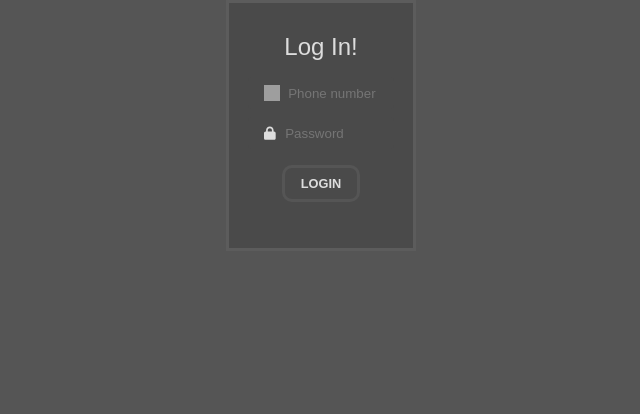
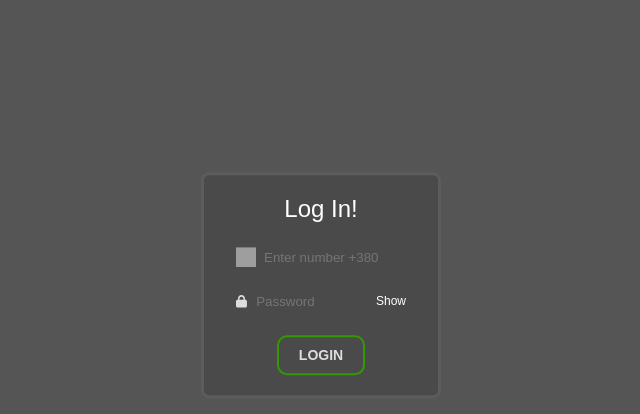
Before and after one commit to alex-zal-19/QR_Flesh, a React (Create React App) app: page / in a window 1280 px wide. Shown: the top 414 px of the page, without its empty margins (319-959 px from the left). Built offline with nearby package versions, Linux system fonts and the light colour scheme; grey boxes are pictures that could not be loaded.

Commit message:
Login page update and basic settings of tocken

```diff
--- a/src/components/script/button.jsx
+++ /dev/null
@@ -1,15 +0,0 @@
-import React from 'react';
-
-// Підключення CSS
-import '../style/button.css';
-
-
-function Button({className, children, onClick }) {
-    className = "button" + ' ' + className
-    return (
-        <button className = { className} onClick={onClick} >{children} </button>
-    );
-}
-
-
-export default Button;
--- /dev/null
+++ b/src/components/script/components.jsx
@@ -0,0 +1,19 @@
+import React, { Component } from 'react';
+
+// Підключення CSS
+import '../style/components.css';
+
+function Components () {
+}
+
+export function Button({className, children, onClick }) {
+    className = "button" + ' ' + className
+    return (
+        <button className = { className} onClick={onClick} >{children} </button>
+    );
+}
+
+
+
+
+export default Components;
--- a/src/components/style/button.css
+++ b/src/components/style/components.css
@@ -1,3 +1,6 @@
+
+/* Button */
+
 .button{
     background-color: #4a4a4a;
     border: 3px solid #555555;
@@ -6,6 +9,8 @@
     font-size: 14px;
     cursor: pointer;
     text-align: left;
+    border-color: #339900;
+    border-width: 2px;
 }
 
 .button:hover {
@@ -17,3 +22,17 @@
 .button:active {
     background-color: #339900;
 }
+
+/* Input */
+
+.search-input {
+    width: 100%;
+    padding: 8px;
+    margin-bottom: 15px;
+    border: 1px solid #5c5c5c;
+    border-radius: 4px;
+    background-color: #717171;
+}
+.search-input::placeholder{
+    color: #bbbbbb;
+}
--- a/src/main-content/script/AdminPage.jsx
+++ b/src/main-content/script/AdminPage.jsx
@@ -5,7 +5,7 @@ import { useState } from 'react';
 import TableSettings from './TableSettings';
 import EstablishmentSettings from './EstablishmentSettings';
 import MenuSettings from './MenuSettings';
-import Button from '../../components/script/button';
+import {Button} from '../../components/script/components';
 
 import '../style/AdminPage.css';
 import '../../App.css';
--- a/src/main-content/script/LoginPage.jsx
+++ b/src/main-content/script/LoginPage.jsx
@@ -1,42 +1,138 @@
-import React from 'react';
+import React, { useState, useEffect } from 'react';
 import { useNavigate } from "react-router-dom";
-
-
-
-import Button from '../../components/script/button';
+import { Button } from '../../components/script/components';
+import Cookies from 'js-cookie';  // Импортируем библиотеку для работы с куки
 
 import '../style/LoginPage.css';
 import '../../App.css';
+import phone from '../../icons/phone.svg';
 
 function LoginPage() {
     const navigate = useNavigate();
+    const accessToken = Cookies.get('accessToken');
 
-    const goToAdmin = () => {
-    navigate("/Admin");
+    useEffect(() => {
+        if (accessToken) {
+          navigate('/Admin');
+        }
+      }, [accessToken, navigate]);
+
+    const [phoneError, setPhoneError] = useState('');
+    const [passwordError, setPasswordError] = useState('');
+    const [formData, setFormData] = useState({
+        phone: '',
+        password: ''
+    });
+    const [isPasswordVisible, setIsPasswordVisible] = useState(false);
+
+    const validatePhone = (phone) => {
+        const phoneRegex = /^\+?\d{10,13}$/;
+        return phoneRegex.test(phone);
     };
 
-    return(
-        <div className='app-container'>
-            <div class="card">
-                <h4 class="title">Log In!</h4>
-                <form>
-                        <div class="field">
-                        <img class="input-icon" viewBox="0 0 500 500" src="../../icons/phone.svg" alt="phone" ></img>
-                        <input autocomplete="off" id="logtel" placeholder="Phone number" class="input-field" name="logtel" type="tel"/>
-                    </div>
-                        <div class="field">
-                        <svg class="input-icon" viewBox="0 0 500 500" xmlns="http://www.w3.org/2000/svg">
+    const validatePassword = (password) => {
+        const passwordRegex = /^(?!.*[^a-zA-Z0-9!@#$%^&*()_+={}[\]:;"'<>,.?/\\|`~]).{6,20}$/;
+        const simplePasswordRegex = /^(1234|12345|123456|1234567|12345678|123456789|qwerty|111111|password|admin|letmein)$/i;
+        return passwordRegex.test(password) && !simplePasswordRegex.test(password);
+    };
 
+    const handleSubmit = (e) => {
+        e.preventDefault();
+        const { phone, password } = formData;
 
-                        <path d="M80 192V144C80 64.47 144.5 0 224 0C303.5 0 368 64.47 368 144V192H384C419.3 192 448 220.7 448 256V448C448 483.3 419.3 512 384 512H64C28.65 512 0 483.3 0 448V256C0 220.7 28.65 192 64 192H80zM144 192H304V144C304 99.82 268.2 64 224 64C179.8 64 144 99.82 144 144V192z"></path></svg>
-                        <input autocomplete="off" id="logpass" placeholder="Password" class="input-field" name="logpass" type="password"/>
-                    </div>
-                    <Button className="card-button" type="submit" onClick = {goToAdmin} > login </Button>
-                    {/*
-                            Fogot Зробим потом
-                    <a href="#" class="btn-link">Forgot your password?</a>
-                    */}
-                </form>
+        if (!validatePhone(phone)) {
+            setPhoneError('Invalid phone number');
+        } else {
+            setPhoneError('');
+        }
+
+        if (!validatePassword(password)) {
+            setPasswordError('Password too weak or contains invalid characters');
+        } else {
+            setPasswordError('');
+        }
+
+        if (validatePhone(phone) && validatePassword(password)) {
+            // Assuming API call here to authenticate and get tokens
+            const  authtoken = {
+                accessToken: 'fakeAccessToken123',
+                refreshToken: 'fakeRefreshToken123'
+            };
+
+            // Set cookies with HttpOnly and Secure flags
+            Cookies.set('accessToken',  authtoken.accessToken, {
+                httpOnly: true,
+                secure: true,
+                expires: 7 // optional: cookie will expire in 7 days
+            });
+
+            Cookies.set('refreshToken',  authtoken.refreshToken, {
+                httpOnly: true,
+                secure: true,
+                expires: 7 // optional: cookie will expire in 7 days
+            });
+
+            navigate("/Admin");
+        }
+    };
+
+    const handleInputChange = (e) => {
+        const { name, value } = e.target;
+        setFormData({
+            ...formData,
+            [name]: value
+        });
+    };
+
+    const togglePasswordVisibility = () => {
+        setIsPasswordVisible(prevState => !prevState);
+    };
+
+    return (
+        <div className="app-container">
+            <div className="card-wrapper">
+                <div className="card">
+                    <h4 className="title">Log In!</h4>
+                    <form onSubmit={handleSubmit}>
+                        <div className="field">
+                            <img className="input-icon" src={phone} alt="phone" />
+                            <input
+                                autoComplete="off"
+                                id="logtel"
+                                placeholder="Enter number +380"
+                                className="input-field"
+                                name="phone"
+                                type="tel"
+                                value={formData.phone}
+                                onChange={handleInputChange}
+                            />
+                        </div>
+                        {phoneError && <div className="error-message">{phoneError}</div>}
+
+                        <div className="field">
+                            <svg className="input-icon" viewBox="0 0 500 500" xmlns="http://www.w3.org/2000/svg">
+                                <path d="M80 192V144C80 64.47 144.5 0 224 0C303.5 0 368 64.47 368 144V192H384C419.3 192 448 220.7 448 256V448C448 483.3 419.3 512 384 512H64C28.65 512 0 483.3 0 448V256C0 220.7 28.65 192 64 192H80zM144 192H304V144C304 99.82 268.2 64 224 64C179.8 64 144 99.82 144 144V192z"></path>
+                            </svg>
+                            <input
+                                autoComplete="off"
+                                id="logpass"
+                                placeholder="Password"
+                                className="input-field"
+                                name="password"
+                                type={isPasswordVisible ? "text" : "password"}
+                                value={formData.password}
+                                onChange={handleInputChange}
+                            />
+                            <button type="button" className="toggle-password" onClick={togglePasswordVisibility}>
+                                {isPasswordVisible ? "Hide" : "Show"}
+                            </button>
+                        </div>
+                        {passwordError && <div className="error-message">{passwordError}</div>}
+                        <Button className="card-button" type="submit">
+                            login
+                        </Button>
+                    </form>
+                </div>
             </div>
         </div>
     );
--- a/src/main-content/style/LoginPage.css
+++ b/src/main-content/style/LoginPage.css
@@ -1,29 +1,39 @@
-/* From Uiverse.io by alexruix */
+.card-wrapper {
+    display: flex;
+    justify-content: center;
+    position: relative;
+    height: 100vh;
+}
+
 .card {
-width: 190px;
-padding: 1.9rem 1.2rem;
+    width: 240px;
+    padding: 20px 16px;
     text-align: center;
     background: #4a4a4a;
     border: 3px solid #5c5c5c;
-margin: auto;
+    border-radius: 8px;
+    position: absolute;
+    top: 30%;
+    transform: translateY(-30%);
 }
 
-/*Inputs*/
+
+/* Inputs */
 .field {
-margin-top: .5rem;
+    margin-top: 8px;
     display: flex;
     align-items: center;
-justify-content: center;
-gap: .5em;
+    gap: 8px;
     background-color: #4a4a4a;
     border-radius: 4px;
-padding: .5em 1em;
+    padding: 8px 16px;
 }
 
 .input-icon {
-height: 1em;
-width: 1em;
+    height: 20px;
+    width: 20px;
     fill: #dddddd;
+
 }
 
 .input-field {
@@ -32,35 +42,43 @@ border: none;
     outline: none;
     width: 100%;
     color: white;
-
 }
 
-/*Text*/
+/* Text */
 .title {
-margin-bottom: 1rem;
-font-size: 1.5em;
+    margin-bottom: 16px;
+    font-size: 24px;
     font-weight: 500;
-
+    color: #fff;
 }
 
-/*Buttons*/
+/* Buttons */
 .card-button {
-margin: 1rem;
+    margin-top: 16px;
     font-weight: bold;
-font-size: .8em;
+    font-size: 14px;
     text-transform: uppercase;
-padding: 0.6em 1.2em;
-transition: all .3s ease-in-out;
+    padding: 10px 20px;
+    transition: all 0.3s ease-in-out;
+    cursor: pointer;
 }
 
-.btn-link {
-display: block;
-font-size: .75em;
-transition: color .3s ease-out;
+/* Hover & Focus */
+.field input:focus::placeholder {
+    opacity: 0;
+    transition: opacity 0.3s;
 }
 
-/*Hover & focus*/
-.field input:focus::placeholder {
-opacity: 0;
-transition: opacity .3s;
+.error-message {
+    color: red;
+    font-size: 12px;
+    margin-top: 5px;
 }
+.toggle-password {
+    background: none;
+    border: none;
+    color: #fff;
+    cursor: pointer;
+    font-size: 12px;
+    margin-left: 8px;
+}
```
Lines whose indentation alone changed are shown as unchanged.
